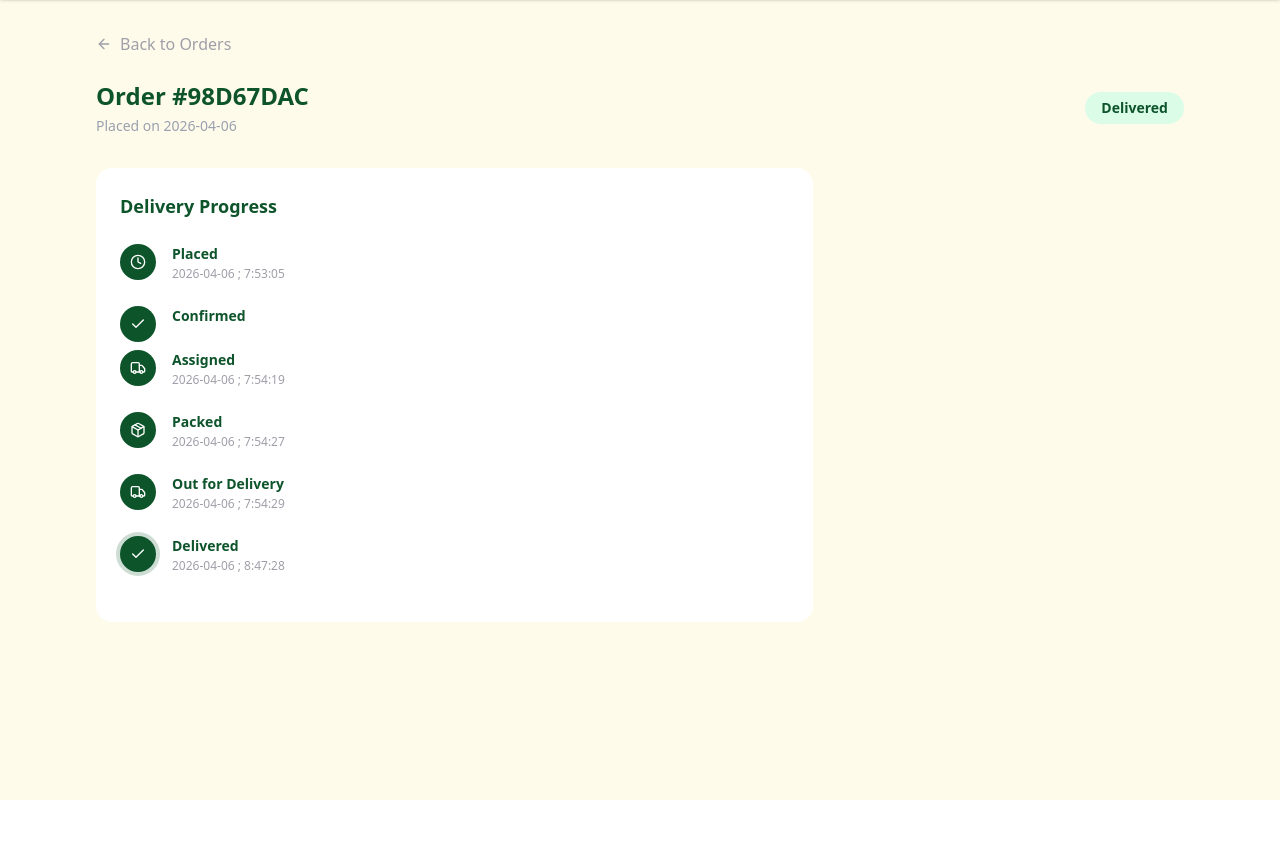
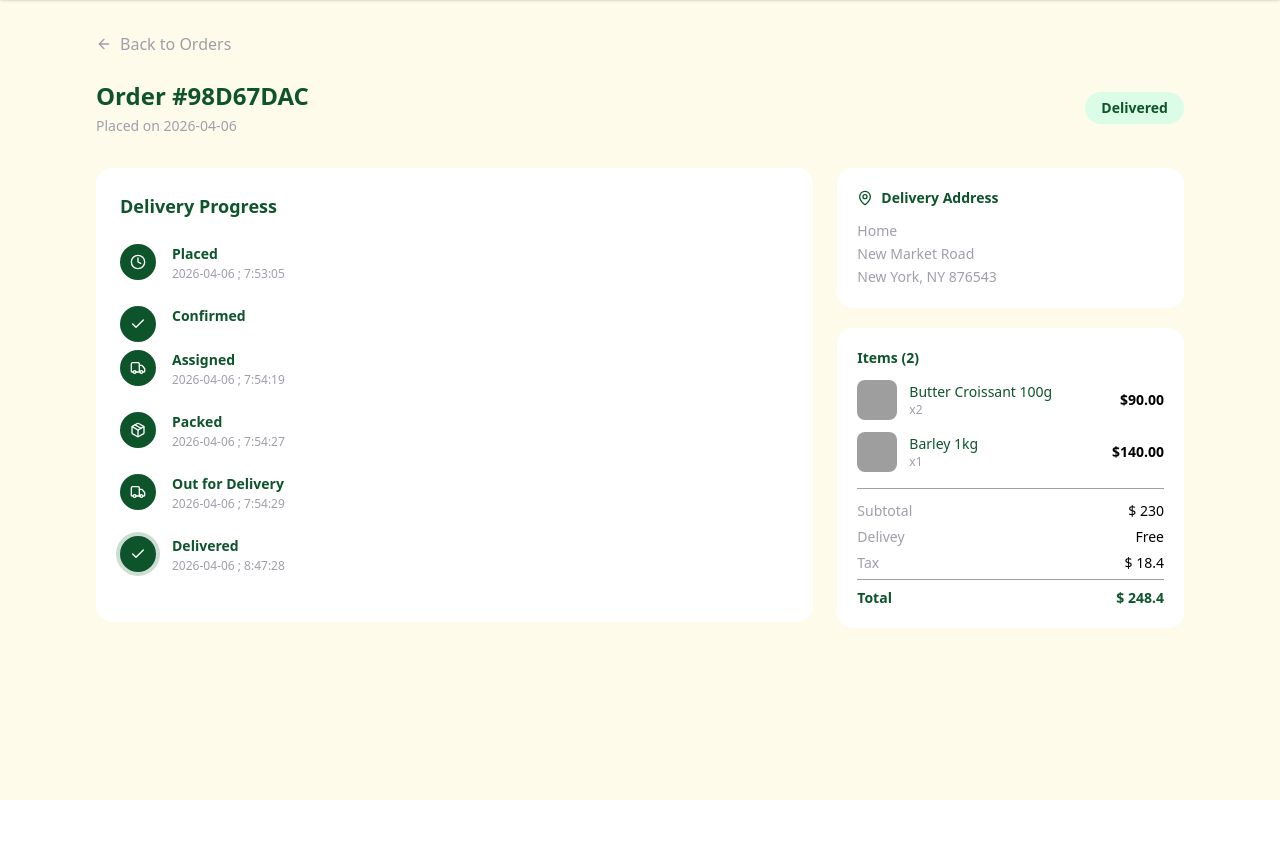
Before and after one commit to piyush202003/Food-Delivery, a Django app: page /orders/69d366617ed7e54198d67dac/ in a window 1280 px wide. Shown: the part 100-968 px from the top of the page. Run offline with Django 5.2, Linux system fonts and the light colour scheme; some libraries are stand-ins or nearby versions; grey boxes are pictures that could not be loaded.

Commit message:
completed ordertracking page

```diff
--- a/FeaturesApp/dummyData.py
+++ b/FeaturesApp/dummyData.py
@@ -353,24 +353,7 @@ def dummyDashboardOrdersData():
                 "unit": "1kg",
                 "id": "69d366617ed7e54198d67dae",
             },
-            {
-                "product": "69c22613ae75a98c7cd13b3b",
-                "name": "Butter Croissant 100g",
-                "image": "https://raw.githubusercontent.com/avinashdm/gs-images/main/greencart/zvoeqbvrbrt7atqj0dbu.png",
-                "price": 45,
-                "quantity": 2,
-                "unit": "100g",
-                "id": "69d366617ed7e54198d67dad",
-            },
-            {
-                "product": "69c22613ae75a98c7cd13b36",
-                "name": "Barley 1kg",
-                "image": "https://raw.githubusercontent.com/avinashdm/gs-images/main/greencart/spb5sgy8g24rned9nwog.png",
-                "price": 140,
-                "quantity": 1,
-                "unit": "1kg",
-                "id": "69d366617ed7e54198d67dae",
-            },
+
         ],
         "paymentMethod": "cash",
         "subtotal": 230,
--- a/theme/static/css/dist/styles.css
+++ b/theme/static/css/dist/styles.css
@@ -368,6 +368,9 @@
   .mt-2\.5 {
     margin-top: calc(var(--spacing) * 2.5);
   }
+  .mt-4 {
+    margin-top: calc(var(--spacing) * 4);
+  }
   .mt-8 {
     margin-top: calc(var(--spacing) * 8);
   }
@@ -1123,6 +1126,9 @@
   }
   .pt-1 {
     padding-top: calc(var(--spacing) * 1);
+  }
+  .pt-2 {
+    padding-top: calc(var(--spacing) * 2);
   }
   .pt-3 {
     padding-top: calc(var(--spacing) * 3);
--- a/theme/templates/OrderTracking.html
+++ b/theme/templates/OrderTracking.html
@@ -69,11 +69,83 @@
                 </div>
 
                 <!-- Right side Order Details -->
-                <div>
+                <div class="space-y-5">
+                    <!-- Delivery Address -->
+                    <div class="bg-white rounded-2xl p-5">
+                        <h3 class="text-sm font-semibold text-green-900 mb-3 flex items-center gap-2">
+                            <i data-lucide="map-pin" class="size-4"></i>
+                            Delivery Address
+                        </h3>
+                        <p class="text-sm text-zinc-400 leading-relaxed">
+                            {{ order.shippingAddress.label }}
+                            <br>
+                            {{ order.shippingAddress.address }}
+                            <br>
+                            {{ order.shippingAddress.city }}, {{ order.shippingAddress.state }} {{ order.shippingAddress.zip }}
+                        </p>
+                    </div>
 
+                    <!-- Items -->
+                    <div class="bg-white rounded-2xl p-5">
+                        <h3 class="text-sm font-semibold text-green-900 mb-3">Items ({{ order.items|length }})</h3>
+                        <div class="space-y-3">
+
+                            {% for item in order.items %}
+                                <div class="flex items-center gap-3">
+                                    <img src="{{ item.image }}" alt="{{ item.name }}" class="size-10 rounded-lg object-cover">
+                                    <div class="flex-1 min-w-0">
+                                        <p class="text-sm font-medium text-green-900 truncate">{{ item.name }}</p>
+                                        <p class="text-xs text-zinc-400">x{{ item.quantity }}</p>
+                                    </div>
+                                    <span
+                                    class="text-sm font-semibold total-price"
+                                    data-price="{{ item.price }}"
+                                    data-quantity="{{ item.quantity }}"
+                                    ></span>
+
+                                </div>
+                            {% endfor %}
+                            <script>
+                                document.querySelectorAll(".total-price").forEach(element => {
+                                    const price = Number(element.dataset.price);
+                                    const quantity = Number(element.dataset.quantity);
+
+                                    const total = price * quantity;
+
+                                    element.textContent = `$${total.toFixed(2)}`;
+                                });
+                            </script>
+                        </div>
+                        <div class="mt-4 pt-3 border-t border-zinc-400 space-y-1.5 text-sm">
+                            <div class="flex justify-between">
+                                <span class="text-zinc-400">Subtotal</span>
+                                <span>$ {{ order.subtotal }}</span>
+                            </div>
+                            <div class="flex justify-between">
+                                <span class="text-zinc-400">Delivey</span>
+                                <span>
+
+                                    {% if order.deliveryFee == 0 %}
+                                        Free
+                                    {% else %}
+                                        $ {{ order.deliveryFee }}
+                                    {% endif %}
+
+                                </span>
+                            </div>
+                            <div class="flex justify-between">
+                                <span class="text-zinc-400">Tax</span>
+                                <span>$ {{ order.tax }}</span>
+                            </div>
+                            <div class="flex justify-between pt-2 border-t border-zinc-400 font-semibold text-green-900">
+                                <span>Total</span>
+                                <span>$ {{ order.total }}</span>
+                            </div>
+                        </div>
+                    </div>
                 </div>
+
             </div>
-
         </div>
     </div>
 {% endblock content %}
```
